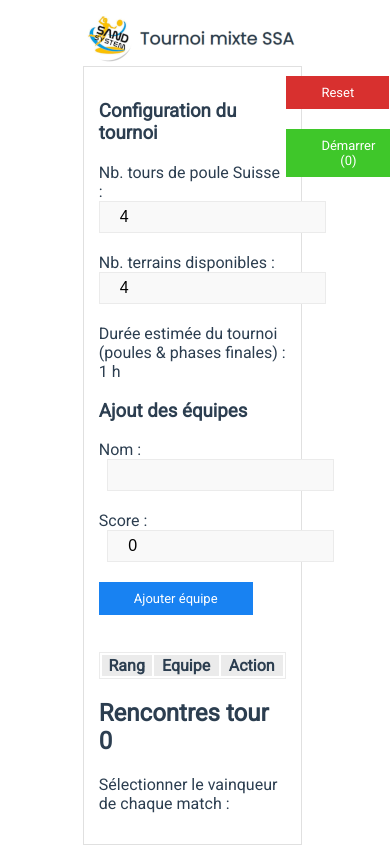
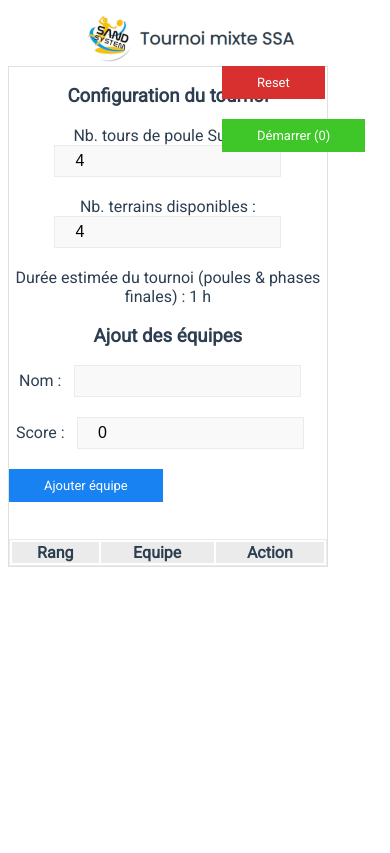
Before and after one commit to joudinet/swiss-system, a Vue app: page / in a window 390 px wide. Built offline with nearby package versions, Linux system fonts and the light colour scheme.

Commit message:
Use aside and main elements instead of generic divs.
Simplify also a bit the CSS rules, so it is less dependent of pixels.
This should help when making the design responsive.

```diff
--- a/src/components/Swiss.vue
+++ b/src/components/Swiss.vue
@@ -1,9 +1,8 @@
 <template>
   <div class="swiss">
 
-  <div class="sidebar">
+  <aside>
     <button @click="reset" class="reset">Reset</button>
-
     <template v-if="!over">
       <button class="start" @click="start()" :disabled="teams.length === 0"
       v-if="!started">Démarrer ({{ teams.length }})</button>
@@ -12,9 +11,9 @@
     </template>
     <button class="all" @click="startFinals()" :disabled="missingResults"
     v-if="over && !finalsMode">Phases finales</button>
-  </div>
+  </aside>
 
-  <div class="main-panel">
+  <main>
     <template v-if="!started">
       <h3>Configuration du tournoi</h3>
       <div>
@@ -29,7 +28,6 @@
         <label for="maxRounds">Durée estimée du tournoi (poules & phases finales) :
           {{ duration }} h</label>
       </div>
-
 
       <h3>Ajout des équipes</h3>
       <form @submit.prevent="addTeam">
@@ -61,8 +59,7 @@
         </tbody>
       </table>
     </template>
-
-
+    <template v-else>
       <template v-if="!finalsMode">
         <h2>Rencontres tour {{ round }}</h2>
         <p> Sélectionner le vainqueur de chaque match : </p>
@@ -168,9 +165,8 @@
             </template>
           </ul>
         </div>
-    </template>
+      </template> <!-- finals -->
 
-    <template v-if="started">
       <h2>Classement poule Suisse</h2>
       <table id="ranking">
         <thead>
@@ -199,12 +195,8 @@
           </tr>
         </tbody>
       </table>
-
-</template>
-
-</div>
-
-
+    </template> <!-- started -->
+  </main>
   </div>
 </template>
 
@@ -590,24 +582,19 @@ button.all:active {
  color: #333;
    cursor: pointer;
 }
-.main-panel{
-  left: 0px;
-  width: 50%;
-  margin-left: 20%;
-  margin-right: 30%;
+main {
+  width: 85%;
+  margin-right: calc(10em);
   border: 1px solid #e0e0e0;
-  text-align:left;
-  padding: 15px;
 }
-.sidebar{
- float: right;
+aside {
     position: absolute;
- right: 0px;
- width: 12%;
- margin-right: 12%;
- padding: 10px;
+    top: calc(50px + 2mm + 8px);
+    right: 0;
+    width: 10em;
+    padding-right: 8px;
 }
-.main-panel input {
+main input {
   width: 200px;
   height: 10px;
   font-size: 16px;
@@ -618,9 +605,9 @@ button.all:active {
   padding-right: 5px;
   font-weight: 300;
 }
-.main-panel input:focus,
-.main-panel input:hover,
-.main-panel input:active {
+main input:focus,
+main input:hover,
+main input:active {
   border: 1px solid #1882f2;
   color:#1882f2;
   ;
```
Lines whose indentation alone changed are shown as unchanged.
